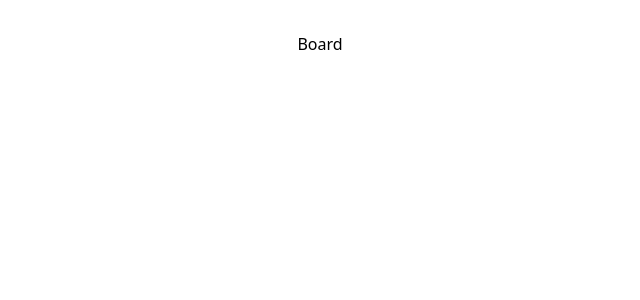
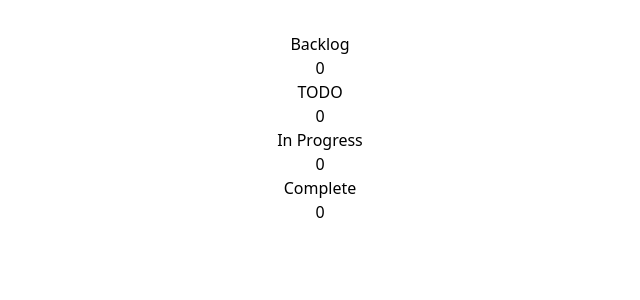
Before and after one commit to Kadunapikin/sortable-dnd, a React (Vite) app: page / in a window 1280 px wide. Shown: the top 300 px of the page, without its empty margins (320-960 px from the left). Built offline with nearby package versions, Linux system fonts and the light colour scheme.

Commit message:
add column instance in Board with different title

```diff
--- a/src/components/section/board/custopmKamban/NortionKanban.jsx
+++ b/src/components/section/board/custopmKamban/NortionKanban.jsx
@@ -12,7 +12,35 @@ const Board = () => {
     const [cards, setCards] = useState([]);
     return (
         <div className='flex h-screen w-full gap-3 overflow-scroll p-12'>
-            Board
+            <Column
+                title='Backlog'
+                column='backlog'
+                headingColor='text-neautral-500'
+                cards={cards}
+                setCards={setCards}
+            />
+            <Column
+                title='TODO'
+                column='todo'
+                headingColor='text-yellow-200'
+                cards={cards}
+                setCards={setCards}
+            />
+            <Column
+                title='In Progress'
+                column='doing'
+                headingColor='text-blue-200'
+                cards={cards}
+                setCards={setCards}
+            />
+            <Column
+                title='Complete'
+                column='done'
+                headingColor='text-emerald-200'
+                cards={cards}
+                setCards={setCards}
+            />
+
         </div>
     )
 
@@ -21,6 +49,15 @@ const Board = () => {
 
 const Column = ({ title, headingColor, column, cards, setCards }) => {
     return (
-        <div></div>
+        <div className='w-56 shrink-0'>
+            <div className='mb-3 flex items-center justify-between'>
+                <h3 className={`font-medium ${headingColor}`}>
+                    {title}
+                </h3>
+                <span className='rounded text-sm text-neutral-400'>
+                    {cards.length}
+                </span>
+            </div>
+        </div>
     )
 }
```
